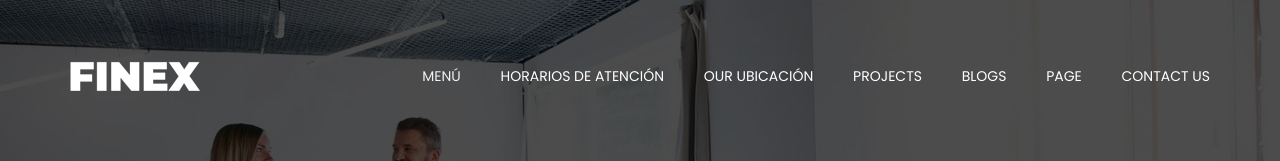
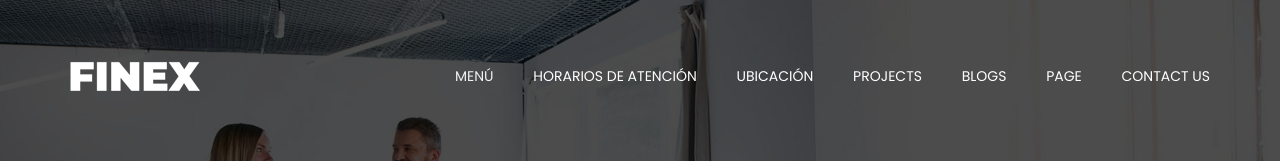
Before and after one commit to LuisVera05/v4, a plain HTML site: page index.html in a window 1280 px wide. Shown: the top 161 px of the page. Drawn offline with Linux system fonts and the light colour scheme.

Commit message:
Update index.html

```diff
--- a/index.html
+++ b/index.html
@@ -67,7 +67,7 @@
                         <li class="has-menu-items active"><a href="index.html">Menú</a></li>
                         <li><a href="about.html">Horarios de atención</a></li>
                         <li class="has-menu-items">
-                           <a class="drop_menu" href="#">our Ubicación</a>
+                           <a class="drop_menu" href="#"> Ubicación</a>
                            <ul class="sub-menu">
                               <li><a href="services.html">Services Page</a></li>
                               <li><a href="services_details.html">Services Details</a></li>
```
